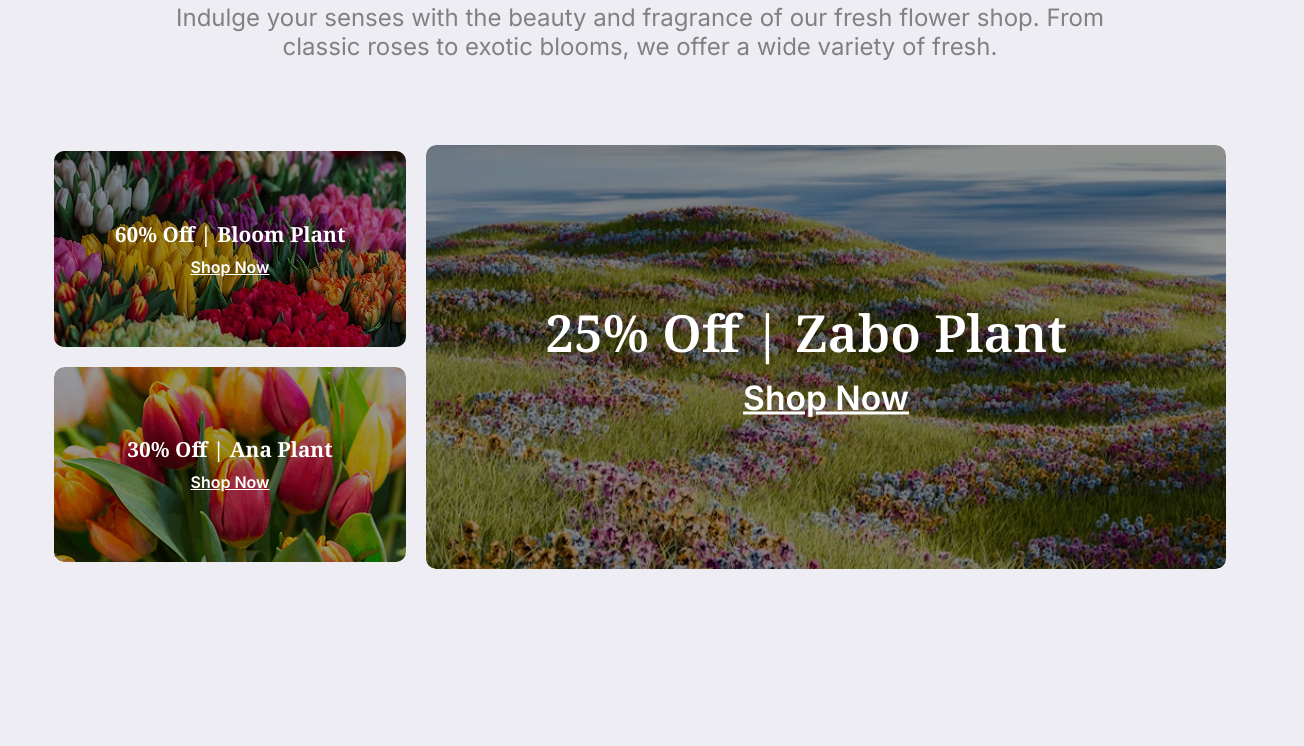
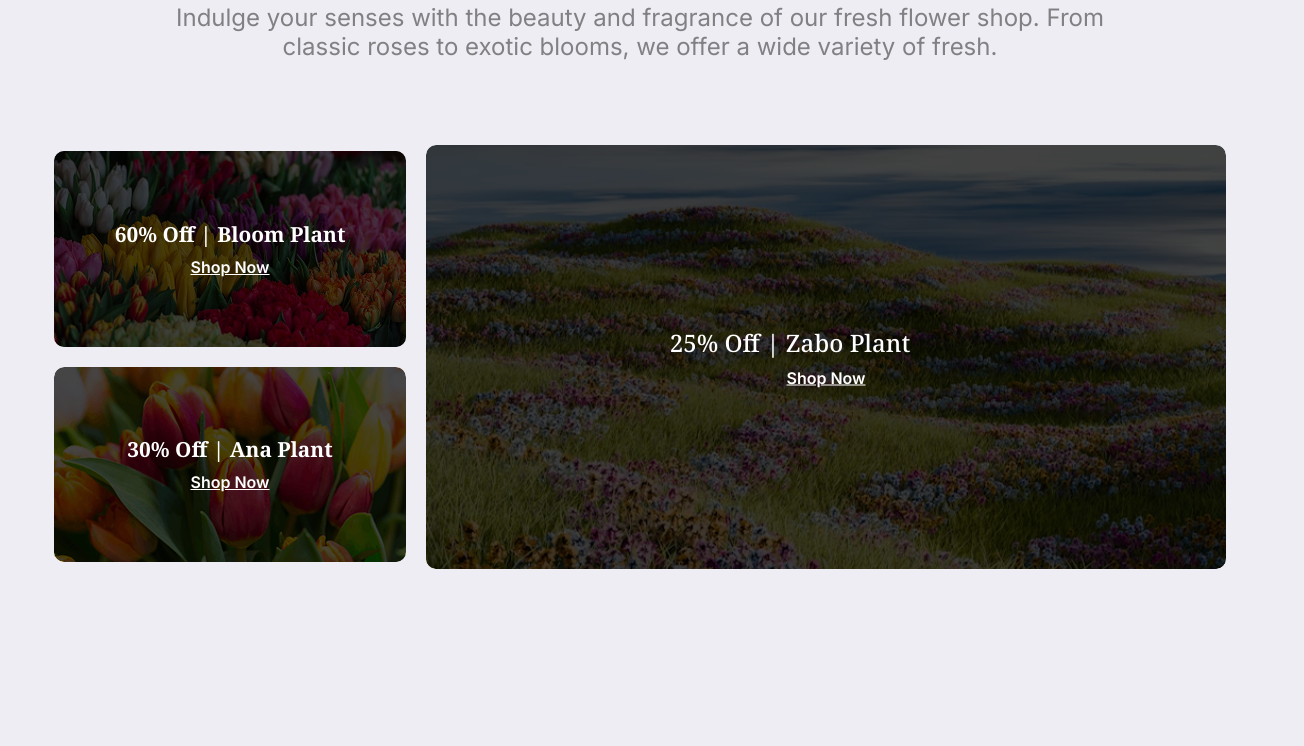
Before and after one commit to FARIYAA01/B12-A02, a plain HTML site: page index.html in a window 1280 px wide. Shown: the part 3086-3832 px from the top of the page, 1304 px wide, since content can reach past the window. Drawn offline with Linux system fonts and the light colour scheme.

Commit message:
added some updates

```diff
--- a/styles/ass2.css
+++ b/styles/ass2.css
@@ -463,7 +463,7 @@ nav a {
   left: 0;
   width: 100%;
   height: 100%;
-  background: rgba(0, 0, 0, 0.4);
+  background: rgba(0, 0, 0, 0.721);
   z-index: 1;
   border-radius: 10px;
 }
@@ -551,6 +551,31 @@ nav a {
   .img-right {
     height: 201px;
   }
+
+  .img-overlay {
+    padding right: 2px;
+}
+  }
+  .fig-cap-right h3 {
+    font-size: 1.5rem;
+    font-weight: 500;
+    max-width: 90%;
+    margin-bottom: 8px;
+  }
+
+  .fig-cap-right .deal-link {
+    font-size: 1rem;
+  }
+
+  .fig-cap-right {
+    width: 100%;
+  }
+
+  .fig-cap {
+    width: 90%;
+  }
+
+
 
 }
 
```
